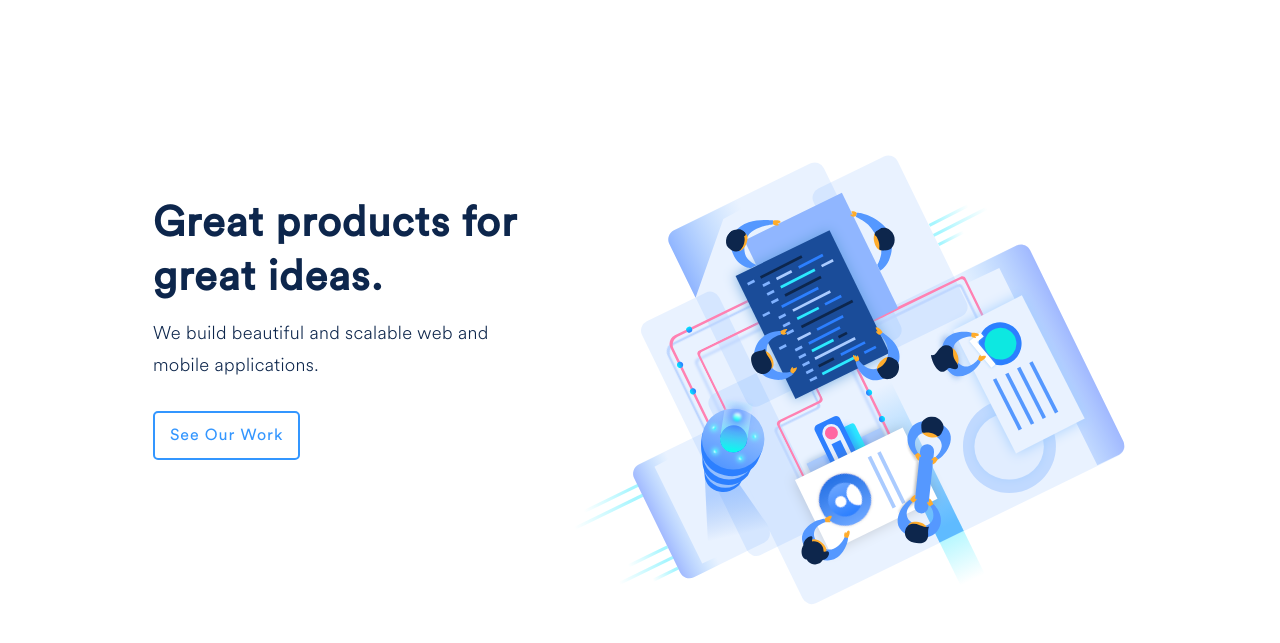
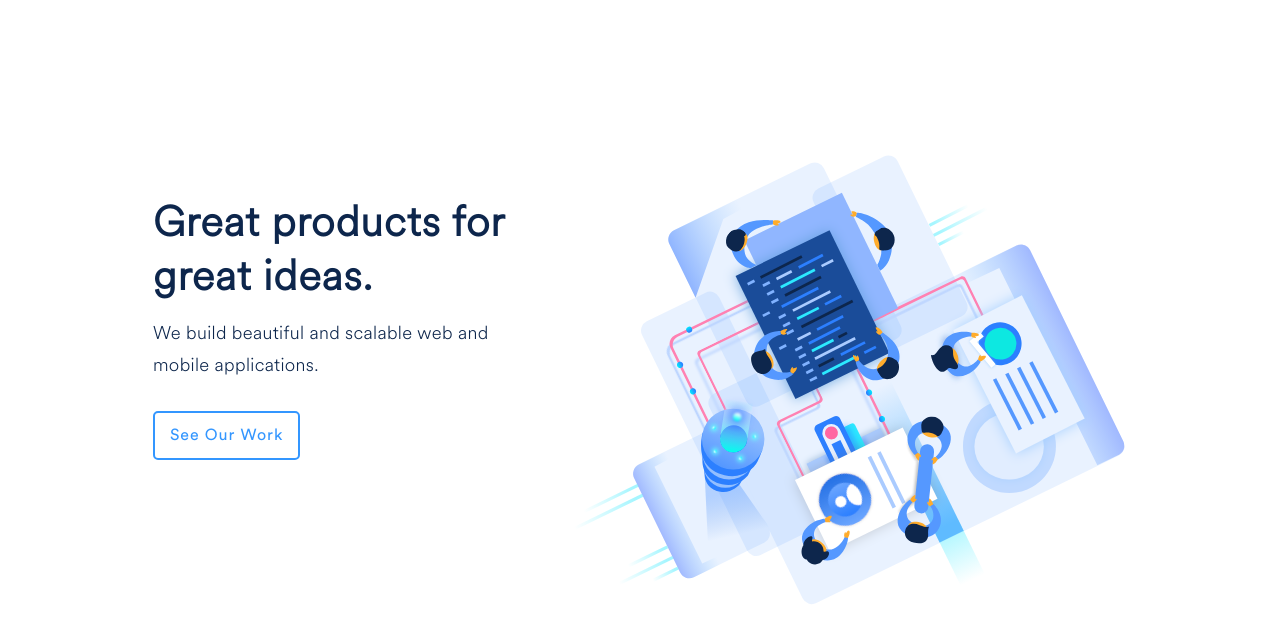
Before and after one commit to Sawantkun/Squareboat-clone, a plain HTML site: page index.html in a window 1280 px wide. Shown: the part 97-740 px from the top of the page. Drawn offline with nearby package versions, Linux system fonts and the light colour scheme; files that its build step writes are made by us from their sources.

Commit message:
Update _home.scss

```diff
--- a/Styles/_home.scss
+++ b/Styles/_home.scss
@@ -19,7 +19,7 @@
         line-height: 1.3;
         letter-spacing: 1px;
         font-size: 2.6rem;
-        font-family: "circularM";
+        font-family: "circularL";
       }
       h5 {
         line-height: 32px;
```
